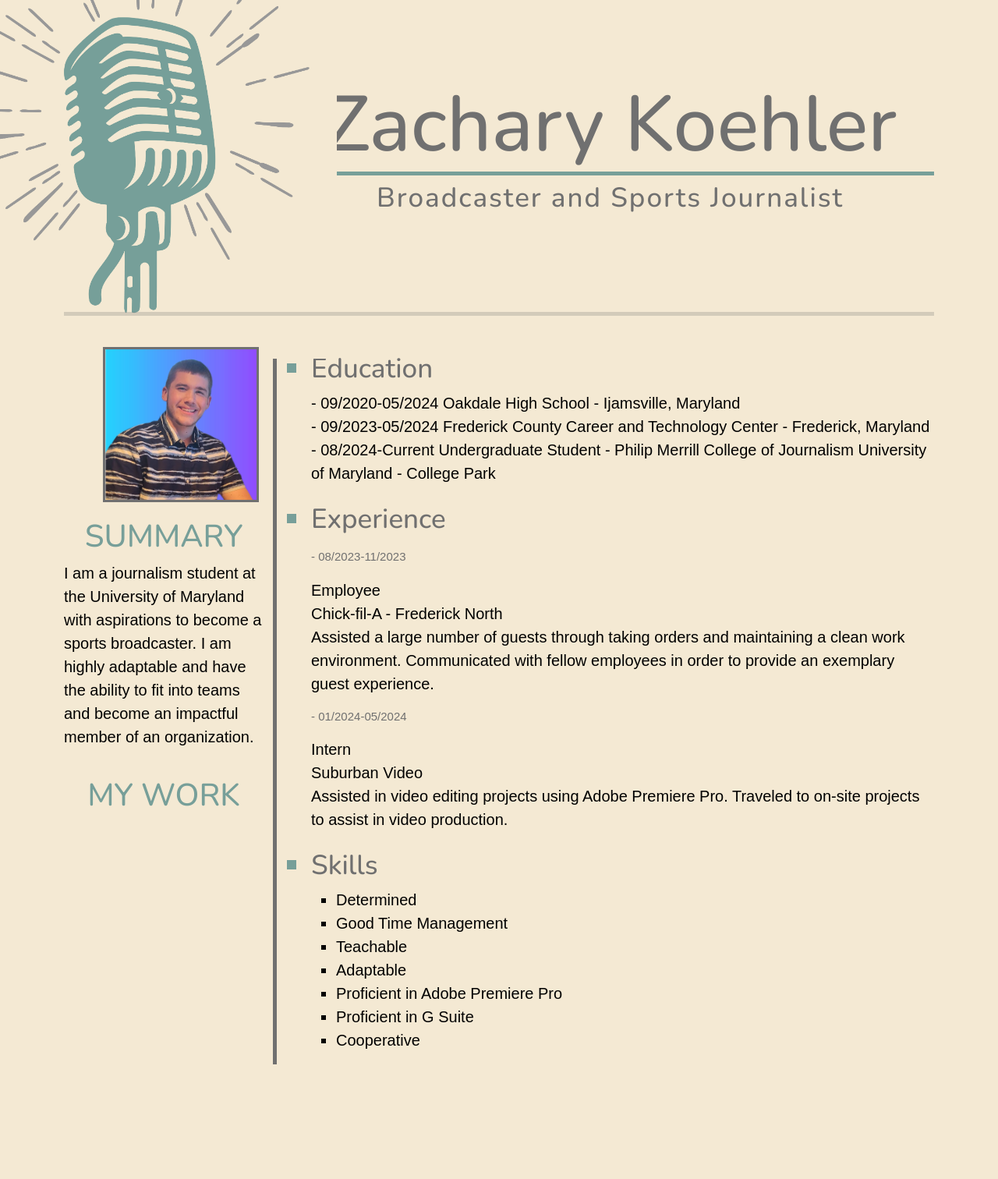
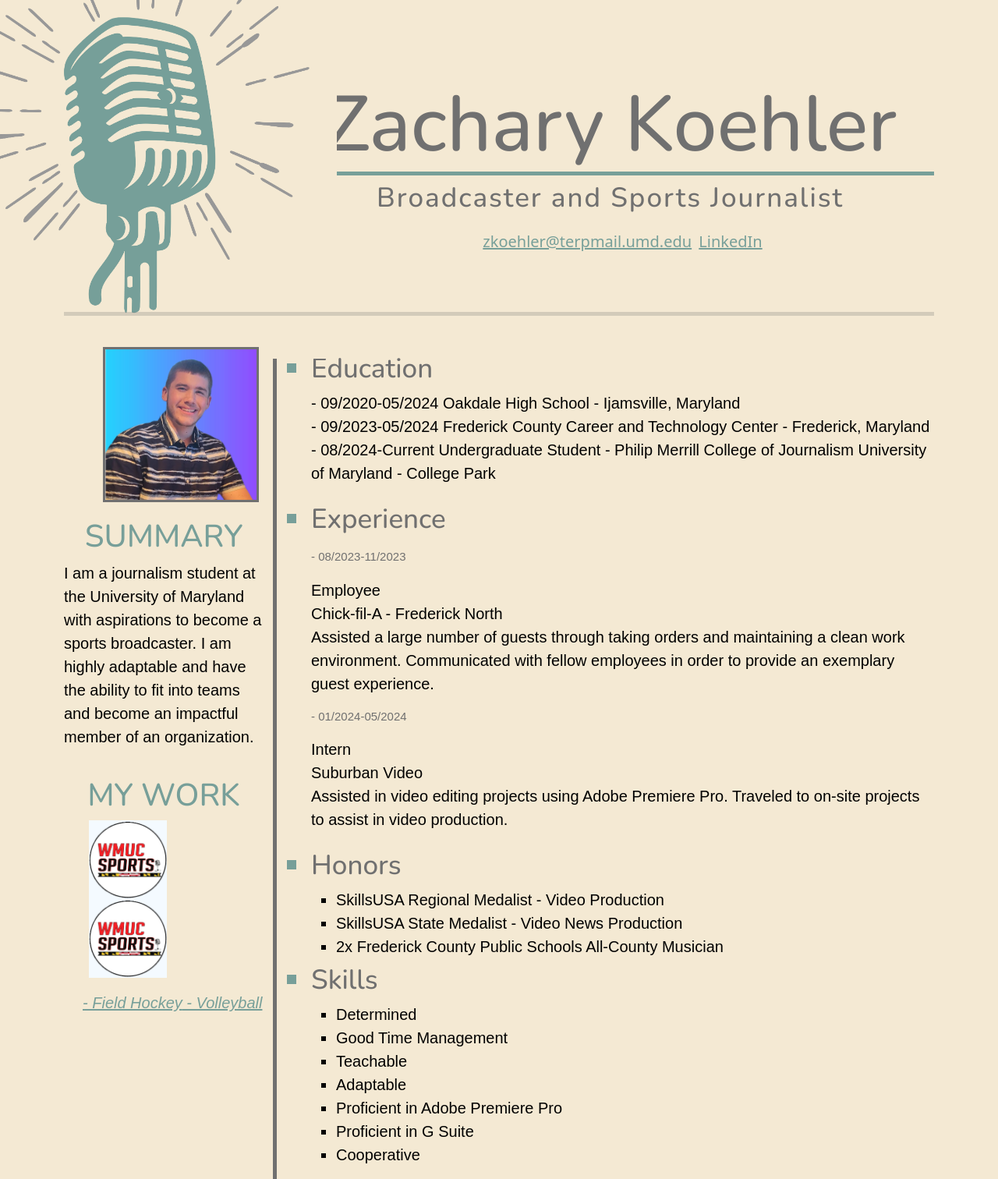
Before and after one commit to zkoehler91/zkoehler-jour352, a plain HTML site: page resume-final/index.html in a window 1280 px wide. Shown: the whole page at 78% size. Before the commit the page ends 1365 px from the top, so only its background shows below. Drawn offline with nearby package versions, Linux system fonts and the light colour scheme.

Commit message:
Resume Final

```diff
--- a/resume-final/index.html
+++ b/resume-final/index.html
@@ -22,6 +22,13 @@
         <div class="col-md-9">
             <h1 id="name">Zachary Koehler</h1>
             <h3 id="career">Broadcaster and Sports Journalist</h3>
+            <h5>
+             <div class="menu">
+                <ul>
+                    <li><a href="mailto:zkoehler@terpmail.umd.edu">zkoehler@terpmail.umd.edu</a></li>
+                    <li><a href="https://www.linkedin.com/in/zachary-koehler-1a681835a" target="_blank">LinkedIn</a></li>
+                </ul>
+             </div>
         </div>
      </div>
 
@@ -33,6 +40,11 @@
             <h2 class="left-title">SUMMARY</h2>
             <p class="description">I am a journalism student at the University of Maryland with aspirations to become a sports broadcaster. I am highly adaptable and have the ability to fit into teams and become an impactful member of an organization.</p>
             <h2 class="left-title">MY WORK</h2>
+            <ul class="work">
+                <li><a href="https://www.youtube.com/watch?v=asn_vX8-IKw" target="_blank"><img class="logo" src="wmuc-logo.png"></a></li>
+                <li><a href="https://www.youtube.com/watch?v=J5Ne3ynBmxw" target="_blank"><img class="logo" src="wmuc-logo.png"></a></li>
+                <li><p id="sports"><a href="https://www.youtube.com/watch?v=asn_vX8-IKw" target="_blank">- Field Hockey</a><a href="https://www.youtube.com/watch?v=J5Ne3ynBmxw" target="_blank"> - Volleyball</a></p>
+            </ul>
         </div>
         <div class="col-md-9">
             <ul>
@@ -49,6 +61,12 @@
                          <div class="dates"> - 01/2024-05/2024</div></p><p class="description">Intern<br> Suburban Video<br>
                          Assisted in video editing projects using Adobe Premiere Pro. Traveled to on-site projects to assist in video production.</p>
                 </li>
+                <li><h3 class="right-title">Honors</h3>
+                    <ul id="honors">
+                        <li>SkillsUSA Regional Medalist - Video Production</li>
+                        <li>SkillsUSA State Medalist - Video News Production</li>
+                        <li>2x Frederick County Public Schools All-County Musician</li>
+                    </ul>
                 <li><h3 class="right-title">Skills</h3>
                     <ul id="skills"><li>Determined</li>
                         <li>Good Time Management</li>
--- a/resume-final/style.css
+++ b/resume-final/style.css
@@ -20,6 +20,22 @@ body {
     font-size: 35px;
     font-family: "Nunito", sans-serif;
     letter-spacing: 2px;
+    color:#707070;
+}
+.menu {
+    text-align: center;
+}
+.menu li {
+    font-size: 20px;
+    display: inline-block;
+}
+.menu a:link {
+    color:#779f99;
+}
+.menu a:hover {
+    color:#92b6b1;
+}
+.menu a:visited {
     color:#707070;
 }
 #line {
@@ -46,11 +62,36 @@ body {
 .left {
     border-right: solid #707070 5px;
 }
+.work {
+    margin: 0 -10px;
+}
+.work li {
+    display: inline-block;
+    padding: 0 10px;
+}
+.work a:link {
+    color:#779f99;
+}
+.work a:hover {
+    color:#92b6b1;
+}
+.work a:visited {
+    color:#707070;
+}
+.logo {
+    width: 100px;
+}
+#sports {
+    font-size: 20px;
+    color: #707070;
+    font-family: Arial, Helvetica, sans-serif;
+    margin: 0 -8px;
+    font-style: italic;
+}
 ul {
     list-style: square;
     font-size: 35px;
     color: #779f99;
-
 }
 .right-title {
     font-family: "Nunito", sans-serif;
@@ -72,3 +113,8 @@ ul {
     color:black;
     font-size: 20px;
 }
+#honors {
+    font-family: Arial, Helvetica, sans-serif;
+    color:black;
+    font-size: 20px;
+}
```
Also changed, not shown: resume-final/wmuc-logo.png (added), 1 other file.
